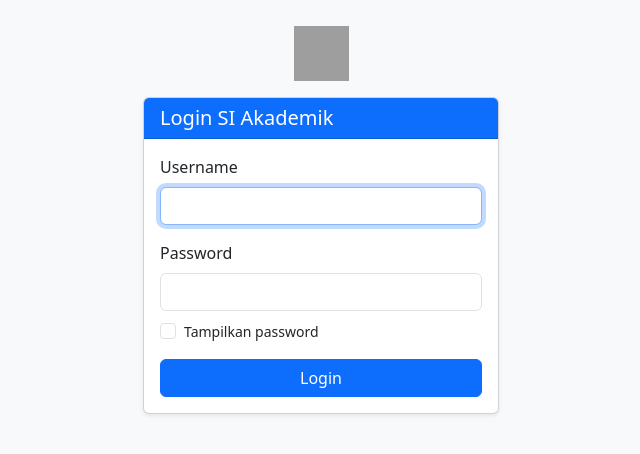
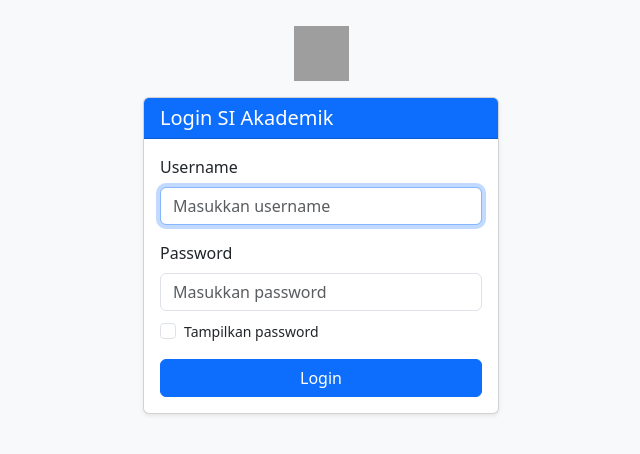
Before and after one commit to bukanrajata-ops/setoran_BKPM, a PHP site: page /login.php in a window 1280 px wide. Shown: the part 180-634 px from the top of the page, without its empty margins (319-959 px from the left). Run offline with PHP 8.4, Linux system fonts and the light colour scheme; some libraries are stand-ins or nearby versions; grey boxes are pictures that could not be loaded.

Commit message:
Menambahkan placeholder dan autocomplete pada form login

```diff
--- a/app/Views/auth/login.php
+++ b/app/Views/auth/login.php
@@ -33,11 +33,11 @@
                     <form action="<?= BASE_URL ?>/login" method="POST">
                         <div class="mb-3">
                             <label class="form-label">Username</label>
-                            <input type="text" name="username" class="form-control" required autofocus>
+                            <input type="text" name="username" class="form-control" placeholder="Masukkan username" autocomplete="username" required autofocus>
                         </div>
                         <div class="mb-3">
                             <label class="form-label">Password</label>
-                            <input type="password" name="password" id="password" class="form-control" required>
+                            <input type="password" name="password" id="password" class="form-control" placeholder="Masukkan password" autocomplete="current-password" required>
                             <div class="form-check mt-2">
                                 <input class="form-check-input" type="checkbox" id="showPassword">
                                 <label class="form-check-label small" for="showPassword">Tampilkan password</label>
```
